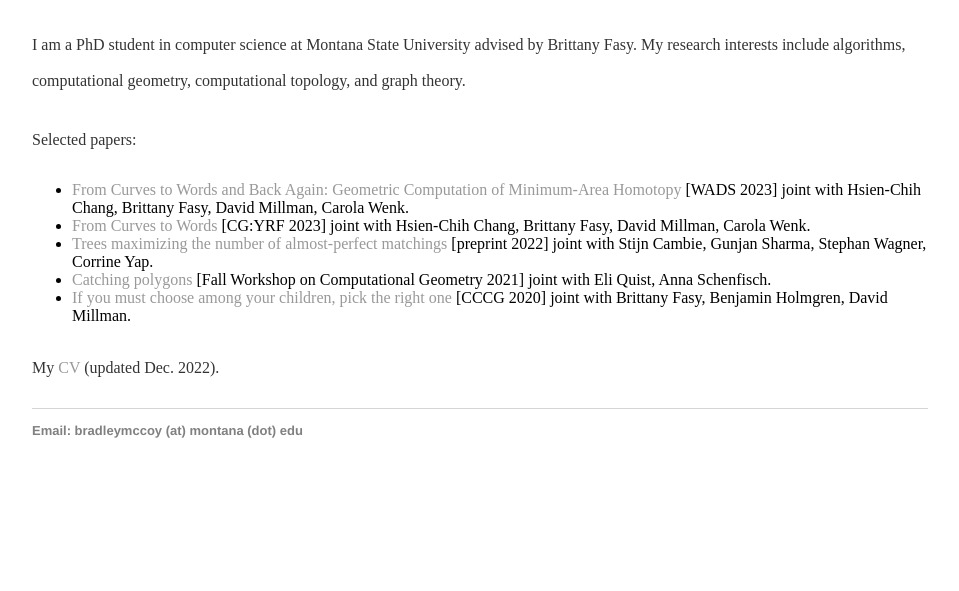
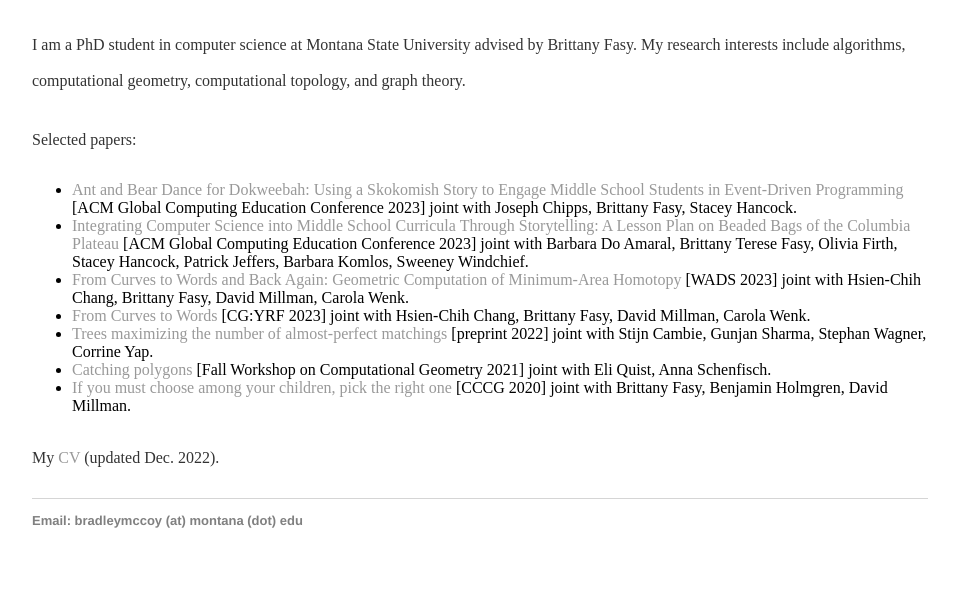
Before and after one commit to Brad-A-M/Brad-A-M.github.io, a Jekyll site: the page built from index.html, in a window 1280 px wide. Shown: the part 419-1010 px from the top of the page, without its empty margins (160-1119 px from the left). Built offline with Jekyll 4.4.1, drawn with Linux system fonts in a browser that asks for light colours; before the commit the page ends 920 px from its top, so only the background shows below that.

Commit message:
Update index.html

```diff
--- a/index.html
+++ b/index.html
@@ -17,6 +17,10 @@ title: Bradley McCoy
 	<p><font size="3">
 		Selected papers:
 	<ul>
+		<li><a soon> Ant and Bear Dance for Dokweebah: Using a Skokomish Story to Engage Middle School Students in Event-Driven Programming</a> [ACM Global Computing
+Education Conference 2023] joint with Joseph Chipps, Brittany Fasy, Stacey Hancock.</li>
+		<li><a soon> Integrating Computer Science into Middle School Curricula Through Storytelling: A Lesson Plan on Beaded Bags of the Columbia Plateau</a> [ACM Global Computing
+Education Conference 2023] joint with Barbara Do Amaral, Brittany Terese Fasy, Olivia Firth, Stacey Hancock, Patrick Jeffers, Barbara Komlos, Sweeney Windchief.</li>
 		<li><a href="https://link.springer.com/chapter/10.1007/978-3-031-38906-1_40"> From Curves to Words and Back Again: Geometric Computation of Minimum-Area Homotopy</a> [WADS 2023] joint with Hsien-Chih Chang, Brittany Fasy, David Millman, Carola Wenk.</li>
 		<li><a href="https://arxiv.org/abs/2309.02383"> From Curves to Words</a> [CG:YRF 2023] joint with Hsien-Chih Chang, Brittany Fasy, David Millman, Carola Wenk.</li>
 		<li><a href="https://arxiv.org/abs/2209.03408"> Trees maximizing the number of almost-perfect matchings</a> [preprint 2022] joint with Stijn Cambie, Gunjan Sharma, Stephan Wagner, Corrine Yap.</li>
```
